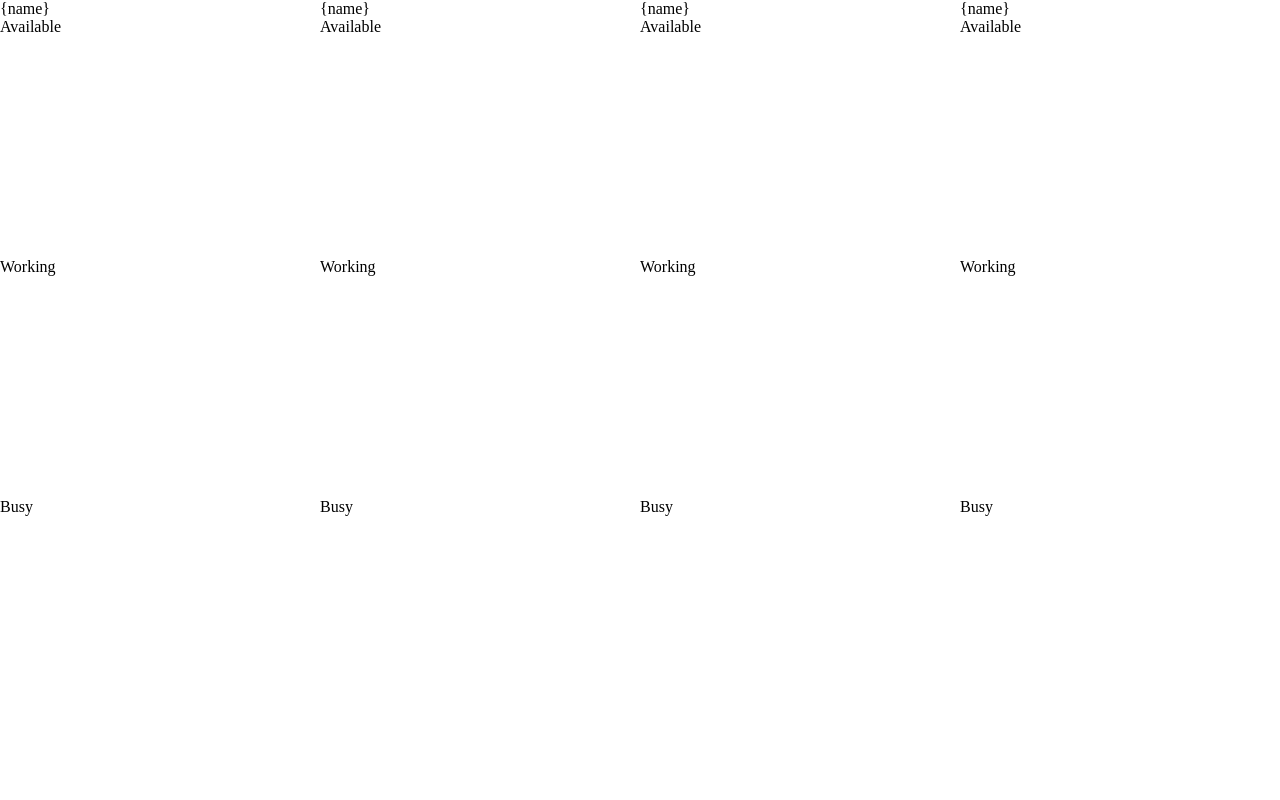
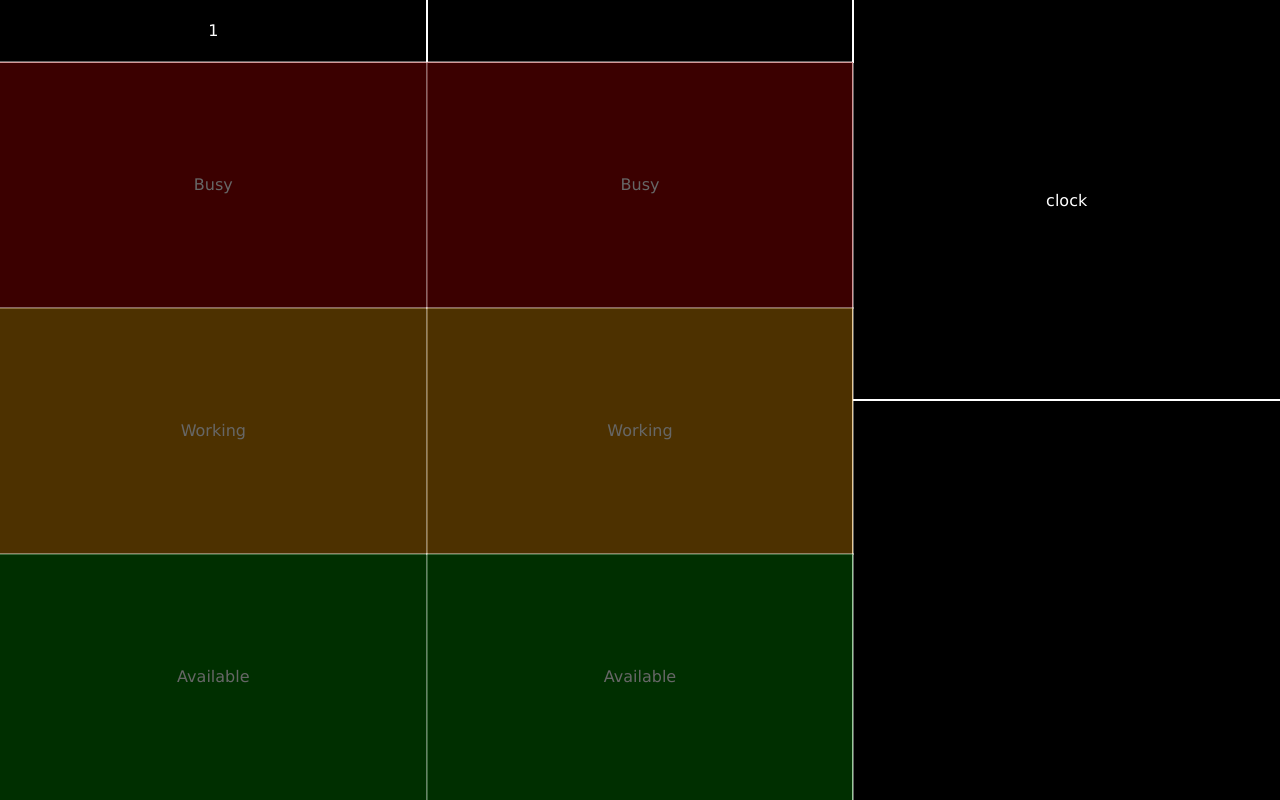
Before and after one commit to jwoglom/statusboard, a Flask app: page /1 in a window 1280 px wide. Run offline with Flask 2, Linux system fonts and the light colour scheme; some libraries are stand-ins or nearby versions.

Commit message:
working css, iframe

```diff
--- a/main.py
+++ b/main.py
@@ -3,6 +3,11 @@
 from flask import Flask, render_template
 from flask_socketio import SocketIO, emit
 from users import init_user, user_response, user_set_status, user_checkin, all_statuses
+
+try:
+    from config import IFRAME_URL
+except ImportError:
+    IFRAME_URL = None
 
 app = Flask(__name__)
 socketio = SocketIO(app)
@@ -20,7 +25,7 @@
     print('init message:', message)
 
     init_user(message['self_name'], message['conn_names'].split(','))
-    emit('init_response', {})
+    emit('init_response', {'iframe_url': IFRAME_URL})
 
 @socketio.on('update')
 def update_message(message):
--- a/templates/index.html
+++ b/templates/index.html
@@ -5,60 +5,85 @@
     <script src="//cdnjs.cloudflare.com/ajax/libs/socket.io/2.2.0/socket.io.js" integrity="sha256-yr4fRk/GU1ehYJPAs8P4JlTgu0Hdsp4ZKrx8bDEDC3I=" crossorigin="anonymous"></script>
 
     <script type="text/javascript">
-    var socket, selfInfo;
+    var socket, selfInfo, selfName;
     function initSocket() {
+        selfName = document.body.getAttribute('data-self-name');
         selfInfo = {
-            self_name: document.body.getAttribute('data-self-name'),
+            self_name: selfName,
             conn_names: document.body.getAttribute('data-conn-names')
         };
         socket = io();
         socket.on('connect', function() {
             socket.emit('init', selfInfo);
         });
-        socket.on('init_response', function() {
+        socket.on('init_response', function(config) {
+            if (config['iframe_url']) {
+                document.querySelector('#iframe').setAttribute('src', config['iframe_url']);
+            }
             socket.emit('update', selfInfo);
         })
         socket.on('response', function(data) {
-            console.log(data);
+            console.log('response:', data);
+            if (data['self_status'] && curStatus == "INITIALIZING") {
+                setStatus(data['self_status']);
+            }
             Object.keys(data['statuses']).forEach(function(e) {
-                console.log(e, data['statuses'][e]);
+                console.log('update:', e, data['statuses'][e]);
                 updateName(e, data['statuses'][e]);
             })
-
         });
     }
 
     function initConnNames() {
-        /*
         var names = document.body.getAttribute('data-conn-names').split(',');
+        addColumn('self', selfName);
         for (var i=0; i<names.length; i++) {
-            var e = document.createElement('p');
-            e.setAttribute('data-name', names[i]);
-            e.innerHTML = names[i] + ' status LOADING';
-            document.body.appendChild(e);
+            addColumn('remote', names[i]);
         }
-        */
     }
 
     function updateName(name, status) {
         console.log('updateName', name, status);
-        /*
-        var e = document.querySelector('[data-name="' + name + '"]');
-        if (!e) return;
-        e.innerHTML = name + ' status ' + status;
-        */
+        var el = document.querySelector('div[data-name="' + name + '"]');
+        if (el) {
+            el.setAttribute('data-status', status);
+        }
     }
 
-    var curStatus = "UNKNOWN";
+    var curStatus = "INITIALIZING";
     function setStatus(status) {
         var dict = Object.assign({}, selfInfo);
         curStatus = status;
         dict['status'] = status;
         socket.emit('set_status', dict);
+        updateName(selfName, status);
     }
 
     function checkin() {
         socket.emit('checkin', selfInfo);
+    }
+
+    function render(id, data) {
+        var scr = document.querySelector('script[type="text/template"]#' + id);
+        if (!scr) return;
+        var tpl = scr.innerHTML;
+        Object.keys(data).forEach(function(key) {
+            tpl = tpl.replace(new RegExp("\\{" + key + "\\}", "g"), data[key]);
+        });
+        return tpl;
+    }
+
+    function addColumn(type, name) {
+        var data = {
+            "name": name,
+            "title": name.charAt(0).toUpperCase() + name.substr(1, name.length),
+            "status1": "Busy",
+            "status2": "Working",
+            "status3": "Available"
+        };
+
+        var area = document.getElementById('connection-area');
+        area.insertAdjacentHTML('beforeend', render(type + "-tpl", data));
     }
 
     window.onload = function() {
@@ -69,27 +94,87 @@
     </script>
     <style>
 * {
-    box-sizing: border-box;
     margin: 0;
     padding: 0;
 }
-.container {
-    height: 100vh;
-    width: 100vw;
-    display: table;
+body {
+    background: black;
+    color: white;
+    font-family: 'Lucida Sans', 'Lucida Sans Regular', 'Lucida Grande', 'Lucida Sans Unicode', Geneva, Verdana, sans-serif;
+    text-align: center;
+    vertical-align: middle;
 }
 
-.col {
-    display: table-cell;
-    height: 100vh;
-    width: auto;
-    margin: 0;
-    padding: 0;
+.column-container {
+    display: grid;
+    grid-template-columns: repeat(auto-fit, minmax(250px, 1fr));
+    grid-template-rows: 1fr;
 }
 
-.col .status-btn {
-    height: 30vh;
+.row-container {
+    display: grid;
+    grid-template-columns: 1fr;
+    grid-template-rows: 0.25fr repeat(3, 1fr);
+    height: 100vh;
 }
+
+.right-row-container {
+    display: grid;
+    grid-template-columns: 1fr;
+    grid-template-rows: repeat(2, 1fr);
+    height: 100vh;
+}
+
+.row-container > div, .right-row-container > div {
+    outline: 1px solid white;
+    display: flex;
+    justify-content: center;
+    align-items: center;
+}
+
+#connection-area {
+    display: contents;
+}
+
+.row-container.self .status {
+    cursor: pointer;
+}
+
+.status1 {
+    background: #930000;
+}
+
+.status2 {
+    background: #c07c00;
+}
+
+.status3 {
+    background: #007600;
+}
+
+.row-container .status {
+    opacity: 0.4;
+}
+
+.row-container[data-status="BUSY"] .status1 {
+    opacity: 1;
+}
+
+.row-container[data-status="WORKING"] .status2 {
+    opacity: 1;
+}
+
+.row-container[data-status="AVAILABLE"] .status3 {
+    opacity: 1;
+}
+
+#iframe {
+    border: 0;
+    background: transparent;
+    width: 100%;
+    height: 100%;
+}
+
     </style>
 </head>
 <body data-self-name="{{ self_name }}" data-conn-names="{{ conn_names }}">
@@ -98,33 +183,33 @@
     <button onclick="setStatus('BUSY')">set status BUSY</button>
     <p></p>
     -->
+<script type="text/template" id="self-tpl">
+    <div class="row-container self" data-self="true" data-name="{name}" data-status="UNKNOWN">
+        <div class="title">{title}</div>
+        <div class="status status1" onclick="setStatus('BUSY')">{status1}</div>
+        <div class="status status2" onclick="setStatus('WORKING')">{status2}</div>
+        <div class="status status3" onclick="setStatus('AVAILABLE')">{status3}</div>
+    </div>
+</script>
+<script type="text/template" id="remote-tpl">
+    <div class="row-container remote" data-name="{name}" data-status="UNKNOWN">
+        <div class="title">{title}</div>
+        <div class="status status1">{status1}</div>
+        <div class="status status2">{status2}</div>
+        <div class="status status3">{status3}</div>
+    </div>
+</script>
+    <div class="column-container">
+        <div id="connection-area">
 
-    <div class="container">
+        </div>
+        <div class="right-row-container">
+            <div class="clock">clock</div>
+            <div class="iframe">
+                <iframe src="about:blank" id="iframe" allowtransparency=true></iframe>
+            </div>
+        </div>
 
-        <div class="col status">
-            <div class="status-title">{name}</div>
-            <div class="status-btn avail">Available</div>
-            <div class="status-btn working">Working</div>
-            <div class="status-btn busy">Busy</div>
-        </div>
-        <div class="col">
-            <div class="status-title">{name}</div>
-            <div class="status-btn avail">Available</div>
-            <div class="status-btn working">Working</div>
-            <div class="status-btn busy">Busy</div>
-        </div>
-        <div class="col">
-            <div class="status-title">{name}</div>
-            <div class="status-btn avail">Available</div>
-            <div class="status-btn working">Working</div>
-            <div class="status-btn busy">Busy</div>
-        </div>
-        <div class="col">
-            <div class="status-title">{name}</div>
-            <div class="status-btn avail">Available</div>
-            <div class="status-btn working">Working</div>
-            <div class="status-btn busy">Busy</div>
-        </div>
     </div>
 </body>
 </html>
```
